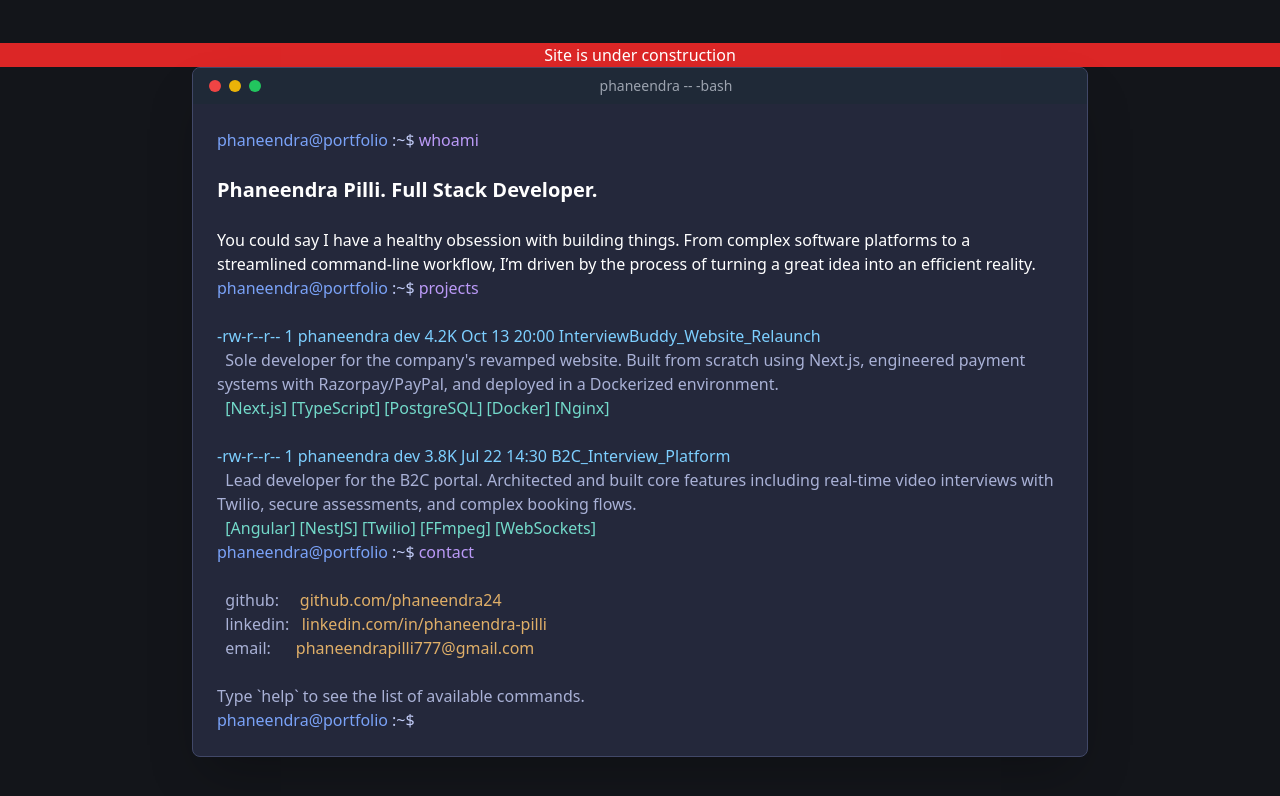
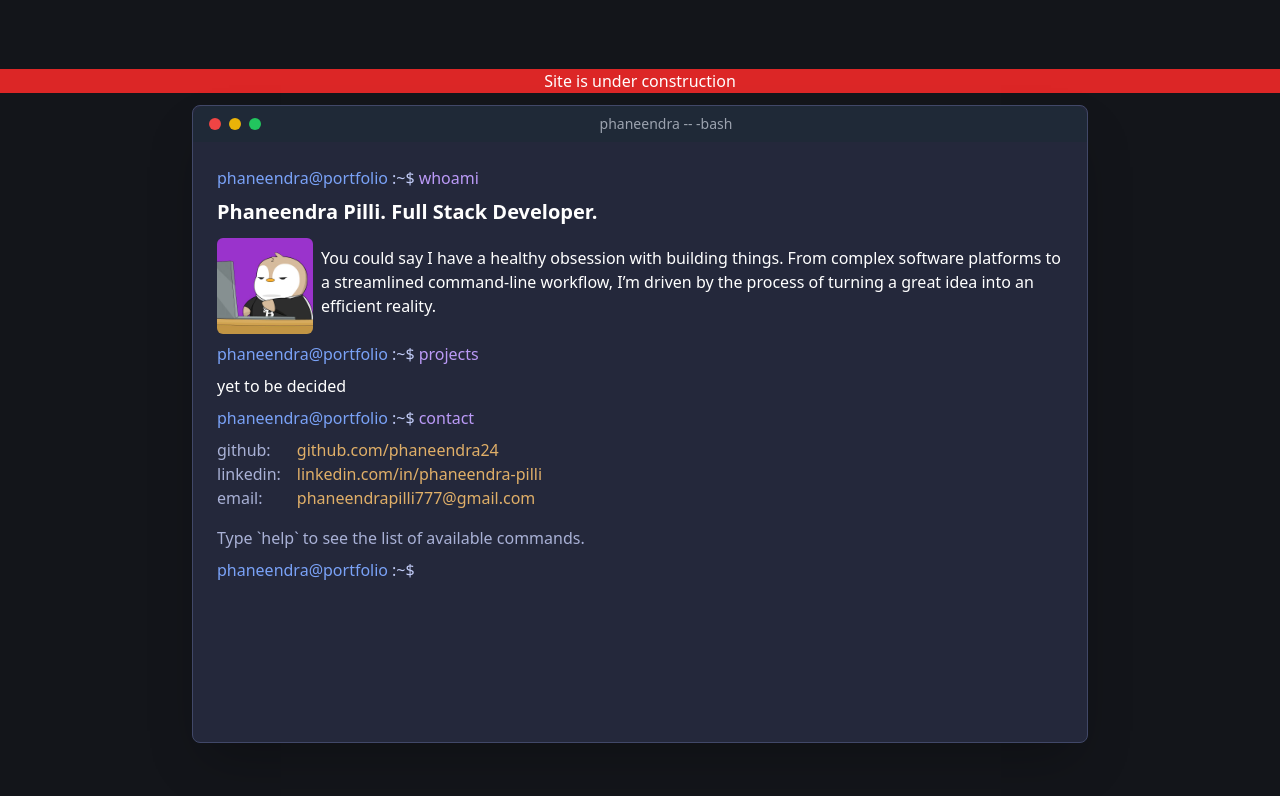
Before and after one commit to phaneendra24/portfolio, an Astro site: page / in a window 1280 px wide. Built offline with nearby package versions, Linux system fonts and the light colour scheme; Astro itself is replaced by a stand-in of ours.

Commit message:
Minor animations and code structure changes

```diff
--- a/package.json
+++ b/package.json
@@ -16,6 +16,7 @@
     "@types/react-dom": "^18.2.14",
     "astro": "^5.14.4",
     "astro-icon": "^0.8.1",
+    "framer-motion": "^12.23.24",
     "react": "^18.2.0",
     "react-dom": "^18.2.0",
     "react-router-dom": "^6.17.0",
--- a/src/components/terminal.tsx
+++ b/src/components/terminal.tsx
@@ -1,238 +1,362 @@
-import React, { useEffect, useRef } from 'react';
-import './Terminal.css'; // Move styles from <style> tag into a CSS file (see below)
+//src="https://media1.tenor.com/m/xDxQcEqYO-gAAAAC/kika-rune-kika.gif"
+import React, {
+  Children,
+  useEffect,
+  useRef,
+  useState,
+  type KeyboardEvent,
+  type ReactNode,
+} from 'react';
+import { motion, AnimatePresence } from 'framer-motion';
+import './Terminal.css'; // Your existing CSS file
+
+// =================================================================
+// 1. Define Output Components
+// Each command's output is its own component.
+// =================================================================
+
+const WhoamiOutput: React.FC = () => (
+  <div>
+    <strong className="text-xl text-white">
+      Phaneendra Pilli. Full Stack Developer.
+    </strong>
+    <div className="flex gap-2 mt-3">
+      <img src="/me.jpeg" alt="penguin" className="w-24 h-24 rounded-md" />
+      <p className="mt-2">
+        You could say I have a healthy obsession with building things. From
+        complex software platforms to a streamlined command-line workflow, I’m
+        driven by the process of turning a great idea into an efficient reality.
+      </p>
+    </div>
+  </div>
+);
+
+const ProjectsOutput: React.FC = () => (
+  <div className="flex flex-col gap-4">
+    {/* <div>
+      <span className="project-name">
+        -rw-r--r-- 1 phaneendra dev 4.2K Oct 13 20:00
+        InterviewBuddy_Website_Relaunch
+      </span>
+      <span className="output-text">
+        Sole developer for the company's revamped website. Built from scratch
+        using Next.js, engineered payment systems with Razorpay/PayPal, and
+        deployed in a Dockerized environment.
+      </span>
+      <span className="tech-stack">
+        [Next.js] [TypeScript] [PostgreSQL] [Docker] [Nginx]
+      </span>
+    </div>
+    <div>
+      <span className="project-name">
+        -rw-r--r-- 1 phaneendra dev 3.8K Jul 22 14:30 B2C_Interview_Platform
+      </span>
+      <span className="output-text">
+        Lead developer for the B2C portal. Architected and built core features
+        including real-time video interviews with Twilio, secure assessments,
+        and complex booking flows.
+      </span>
+      <span className="tech-stack">
+        [Angular] [NestJS] [Twilio] [FFmpeg] [WebSockets]
+      </span>
+    </div> */}
+    yet to be decided
+  </div>
+);
+
+const ContactOutput: React.FC = () => (
+  <div className="grid grid-cols-[auto_1fr] gap-x-4">
+    <span className="output-text">github:</span>
+    <a
+      href="https://github.com/phaneendra24"
+      target="_blank"
+      rel="noopener noreferrer"
+      className="contact-link"
+    >
+      github.com/phaneendra24
+    </a>
+    <span className="output-text">linkedin:</span>
+    <a
+      href="https://linkedin.com/in/phaneendra-pilli/"
+      target="_blank"
+      rel="noopener noreferrer"
+      className="contact-link"
+    >
+      linkedin.com/in/phaneendra-pilli
+    </a>
+    <span className="output-text">email:</span>
+    <a href="mailto:phaneendrapilli777@gmail.com" className="contact-link">
+      phaneendrapilli777@gmail.com
+    </a>
+  </div>
+);
+
+// The 'help' and 'ls' commands are dynamic, so they take props
+interface HelpOutputProps {
+  commands: Record<string, { description: string }>;
+}
+
+const HelpOutput: React.FC<HelpOutputProps> = ({ commands }) => (
+  <div>
+    <span className="output-text">Available commands:</span>
+    {Object.entries(commands).map(([cmd, { description }]) => (
+      <div key={cmd}>
+        <span className="command">{cmd.padEnd(10)}</span>
+        <span className="output-text">- {description}</span>
+      </div>
+    ))}
+  </div>
+);
+
+const CommandNotFound: React.FC<{ command: string }> = ({ command }) => (
+  <div>
+    <span className="error">bash: command not found: {command}</span>
+    <span className="output-text">
+      Try 'help' for a list of available commands.
+    </span>
+  </div>
+);
+
+// =================================================================
+// 2. Main Terminal Component
+// =================================================================
+const AnimationLayoutForCommand = ({ children }: { children: ReactNode }) => {
+  return (
+    <AnimatePresence>
+      <motion.div
+        initial={{ opacity: 0, y: 10 }} // Start invisible and slightly down
+        animate={{ opacity: 1, y: 0 }} // Animate to fully visible and original position
+        transition={{ duration: 0.3, ease: 'easeOut' }}
+        className="mb-2"
+      >
+        {children}
+      </motion.div>
+    </AnimatePresence>
+  );
+};
 
 const Terminal: React.FC = () => {
-  const terminalBodyRef = useRef<HTMLDivElement | null>(null);
+  const [lines, setLines] = useState<React.ReactNode[]>([]);
+  const [input, setInput] = useState('');
+  const [history, setHistory] = useState<string[]>([]);
+  const [historyIndex, setHistoryIndex] = useState(-1);
+  const [showPenguin, setShowPenguin] = useState(false);
 
-  const typingDelay = 50;
-  const commandDelay = 500;
+  const terminalBodyRef = useRef<HTMLDivElement>(null);
+  const inputRef = useRef<HTMLInputElement>(null);
 
-  const commands: Record<string, { description: string; output: string }> = {
+  // Store commands in a memoized object
+  const commands = React.useMemo(
+    () => ({
       whoami: {
         description: 'A little bit about me.',
-      output: `
-<strong class="text-xl text-white">Phaneendra Pilli. Full Stack Developer.</strong>
-
-You could say I have a healthy obsession with building things. From complex software platforms to a streamlined command-line workflow, I’m driven by the process of turning a great idea into an efficient reality.
-`,
+        output: (
+          <AnimationLayoutForCommand>
+            <WhoamiOutput />
+          </AnimationLayoutForCommand>
+        ),
       },
       projects: {
         description: 'View my professional work.',
-      output: `
-<span class="project-name">-rw-r--r-- 1 phaneendra dev 4.2K Oct 13 20:00 InterviewBuddy_Website_Relaunch</span>
-  <span class="output-text">Sole developer for the company's revamped website. Built from scratch using Next.js, engineered payment systems with Razorpay/PayPal, and deployed in a Dockerized environment.</span>
-  <span class="tech-stack">[Next.js] [TypeScript] [PostgreSQL] [Docker] [Nginx]</span>
-
-<span class="project-name">-rw-r--r-- 1 phaneendra dev 3.8K Jul 22 14:30 B2C_Interview_Platform</span>
-  <span class="output-text">Lead developer for the B2C portal. Architected and built core features including real-time video interviews with Twilio, secure assessments, and complex booking flows.</span>
-  <span class="tech-stack">[Angular] [NestJS] [Twilio] [FFmpeg] [WebSockets]</span>
-`,
+        output: (
+          <AnimationLayoutForCommand>
+            <ProjectsOutput />
+          </AnimationLayoutForCommand>
+        ),
       },
       contact: {
         description: 'How to get in touch.',
-      output: `
-  <span class="output-text">github:</span>     <a href="https://github.com/phaneendra24" target="_blank" class="contact-link">github.com/phaneendra24</a>
-  <span class="output-text">linkedin:</span>   <a href="https://linkedin.com/in/phaneendra-pilli/" target="_blank" class="contact-link">linkedin.com/in/phaneendra-pilli</a>
-  <span class="output-text">email:</span>      <a href="mailto:phaneendrapilli777@gmail.com" class="contact-link">phaneendrapilli777@gmail.com</a>
-`,
+        output: (
+          <AnimationLayoutForCommand>
+            <ContactOutput />
+          </AnimationLayoutForCommand>
+        ),
       },
       help: {
         description: 'Lists all available commands.',
-      output: '',
+        output: (
+          <AnimationLayoutForCommand>
+            <HelpOutput commands={{}} />
+          </AnimationLayoutForCommand>
+        ),
       },
-    ls: {
-      description: 'Lists all available commands.',
-      output: '',
-    },
-    clear: {
-      description: 'Clears the terminal screen.',
-      output: '',
-    },
+      clear: { description: 'Clears the terminal screen.', output: null }, // 'clear' is a special case
+    }),
+    []
+  );
+
+  // Populate dynamic 'help' command output
+  commands.help.output = <HelpOutput commands={commands} />;
+
+  // Aliases for commands
+  const aliasedCommands = {
+    ls: commands.help,
   };
 
-  commands.ls.output =
-    '\n<span class="output-text">Available commands:</span>\n' +
-    Object.keys(commands)
-      .map(
-        (cmd) =>
-          `  <span class="command">${cmd.padEnd(
-            10
-          )}</span> - <span class="output-text">${
-            commands[cmd].description
-          }</span>`
-      )
-      .join('\n') +
-    '\n';
+  // Focus input on click anywhere in the terminal
+  const focusInput = () => inputRef.current?.focus();
 
-  commands.help.output =
-    '\n<span class="output-text">Available commands:</span>\n' +
-    Object.keys(commands)
-      .map(
-        (cmd) =>
-          `  <span class="command">${cmd.padEnd(
-            10
-          )}</span> - <span class="output-text">${
-            commands[cmd].description
-          }</span>`
-      )
-      .join('\n') +
-    '\n';
+  useEffect(focusInput, []);
 
-  const scrollToBottom = () => {
+  // Auto-scroll to bottom
+  useEffect(() => {
     const el = terminalBodyRef.current;
-    if (el) el.scrollTop = el.scrollHeight;
+    if (el) {
+      el.scrollTop = el.scrollHeight;
+    }
+  }, [lines]);
+
+  // Initial animation sequence
+  useEffect(() => {
+    const runInitialSequence = async () => {
+      const initialCommands = ['whoami', 'projects', 'contact'];
+      for (const command of initialCommands) {
+        // Add the command line
+        setLines((prev) => [
+          ...prev,
+          <Prompt key={`prompt-${prev.length}`} command={command} />,
+        ]);
+        await new Promise((res) => setTimeout(res, 500)); // Wait before showing output
+        // Add the output
+        setLines((prev) => [
+          ...prev,
+          <div key={`output-${prev.length}`}>{commands[command].output}</div>,
+        ]);
+        await new Promise((res) => setTimeout(res, 800)); // Wait before next command
+      }
+      // Add final help message
+      setLines((prev) => [
+        ...prev,
+        <div key={`final-msg-${prev.length}`} className="output-text mt-4">
+          Type `help` to see the list of available commands.
+        </div>,
+      ]);
     };
+    runInitialSequence();
+  }, [commands]); // Rerun if commands object changes
 
-  const appendOutput = (html: string) => {
-    const el = terminalBodyRef.current;
-    if (!el) return;
-    const outputEl = document.createElement('div');
-    outputEl.innerHTML = html;
-    el.appendChild(outputEl);
-    scrollToBottom();
-  };
-
-  const createPrompt = (isInteractive = false) => {
-    const promptContainer = document.createElement('div');
-    promptContainer.classList.add('flex');
-    promptContainer.classList.add('gap-1');
-    let content =
-      '<span class="prompt-user">phaneendra@portfolio</span><span class="prompt-symbol">:~$</span> ';
-    if (isInteractive) {
-      content += `
-          <span class="command-input-container">
-            <input type="text" id="terminal-input" class="terminal-input" autocomplete="off" />
-          </span>
-          `;
-    }
-    promptContainer.innerHTML = content;
-    return promptContainer;
-  };
-
-  const processCommand = (command: string) => {
-    const el = terminalBodyRef.current;
-    if (!el) return;
-
+  const handleCommandSubmit = (command: string) => {
     if (!command) return;
 
-    if (commands[command]) {
+    // Add executed command to the history
+    const newHistory = [command, ...history];
+    setHistory(newHistory);
+    setHistoryIndex(-1);
+
+    // Add the prompt with the executed command to the lines
+    setLines((prev) => [...prev, <Prompt command={command} />]);
+
+    const cmd = aliasedCommands[command] || commands[command];
+
     if (command === 'clear') {
-        el.innerHTML = '';
+      setLines([]);
+    } else if (cmd) {
+      setLines((prev) => [...prev, <div key={prev.length}>{cmd.output}</div>]);
     } else {
-        appendOutput(commands[command].output);
-      }
-    } else {
-      appendOutput(
-        `<span class="error">bash: command not found: ${command}</span>\n<span class="output-text">Try 'help' for a list of available commands.</span>`
-      );
+      setLines((prev) => [
+        ...prev,
+        <CommandNotFound key={prev.length} command={command} />,
+      ]);
     }
   };
 
-  const createNewInteractiveLine = () => {
-    const el = terminalBodyRef.current;
-    if (!el) return;
-
-    const newLine = createPrompt(true);
-    el.appendChild(newLine);
-
-    const currentInput =
-      newLine.querySelector<HTMLInputElement>('#terminal-input');
-    currentInput?.focus();
-
-    currentInput?.addEventListener('keydown', (e) => {
+  const handleKeyDown = (e: KeyboardEvent<HTMLInputElement>) => {
     if (e.key === 'Enter') {
+      handleCommandSubmit(input.trim());
+      setInput('');
+    } else if (e.key === 'ArrowUp') {
       e.preventDefault();
-        const command = currentInput.value.trim();
-
-        const staticLine = currentInput.closest('div');
-        if (staticLine) {
-          staticLine.innerHTML = `<span class="prompt-user">phaneendra@portfolio</span><span class="prompt-symbol">:~$</span> <span class="command">${command}</span>`;
+      if (historyIndex < history.length - 1) {
+        const newIndex = historyIndex + 1;
+        setHistoryIndex(newIndex);
+        setInput(history[newIndex]);
       }
-
-        processCommand(command);
-        createNewInteractiveLine();
+    } else if (e.key === 'ArrowDown') {
+      e.preventDefault();
+      if (historyIndex > 0) {
+        const newIndex = historyIndex - 1;
+        setHistoryIndex(newIndex);
+        setInput(history[newIndex]);
+      } else {
+        setHistoryIndex(-1);
+        setInput('');
       }
-    });
-  };
-
-  const typeText = (element: HTMLElement, text: string): Promise<void> => {
-    return new Promise((resolve) => {
-      let i = 0;
-      const type = () => {
-        if (i < text.length) {
-          element.textContent += text.charAt(i);
-          i++;
-          scrollToBottom();
-          setTimeout(type, typingDelay);
-        } else {
-          resolve();
-        }
-      };
-      type();
-    });
-  };
-
-  const runInitialSequence = async () => {
-    const el = terminalBodyRef.current;
-    if (!el) return;
-
-    const initialCommands = ['whoami', 'projects', 'contact'];
-
-    for (const command of initialCommands) {
-      const promptEl = createPrompt();
-      el.appendChild(promptEl);
-
-      const commandSpan = document.createElement('span');
-      commandSpan.className = 'command';
-      promptEl.appendChild(commandSpan);
-
-      await typeText(commandSpan, command);
-      await new Promise((resolve) => setTimeout(resolve, commandDelay / 2));
-      appendOutput(commands[command].output);
-      await new Promise((resolve) => setTimeout(resolve, commandDelay));
-    }
-
-    appendOutput(
-      '\n<span class="output-text">Type `help` to see the list of available commands.</span>'
-    );
-    createNewInteractiveLine();
-  };
-
-  useEffect(() => {
-    runInitialSequence();
-    const handleKeyDown = (event) => {
-      if ((event.ctrlKey || event.metaKey) && event.key.toLowerCase() === 'l') {
-        event.preventDefault(); // Prevent browser default (address bar focus)
-        console.log('Ctrl+L or Cmd+L pressed!');
-        processCommand('clear');
-
-        createNewInteractiveLine();
+    } else if ((e.ctrlKey || e.metaKey) && e.key.toLowerCase() === 'l') {
+      e.preventDefault();
+      setLines([]);
+    } else if (e.key === 'Tab') {
+      e.preventDefault();
+      handleCommandSubmit('ls');
     }
   };
 
-    window.addEventListener('keydown', handleKeyDown);
-    return () => window.removeEventListener('keydown', handleKeyDown);
-  }, []);
-
   return (
-    <div className="w-full ">
-      <div className="bg-red-600 w-full text-center text-white">
+    <div className="w-full" onClick={focusInput}>
+      <div className="flex justify-center items-center gap-5 mt-3 bg-red-600 mb-3 ">
         Site is under construction
       </div>
+      <div className="terminal-window max-w-4xl min-w-[50%] mx-auto rounded-lg shadow-2xl relative">
+        {/* Your AnimatePresence and Penguin popup JSX can remain here */}
+        <AnimatePresence>
+          {showPenguin && (
+            <motion.div
+              key="penguin"
+              initial={{ opacity: 0, y: 40 }}
+              animate={{ opacity: 1, y: 0 }}
+              exit={{ opacity: 0, y: 40 }}
+              transition={{
+                type: 'spring',
+                stiffness: 100,
+                damping: 14,
+              }}
+              className="absolute -top-32  left-0 right-0 z-[100] flex items-center justify-between  rounded-b-xl shadow-2xl p-6"
+            >
+              <img
+                src="https://media.tenor.com/staU78dYIK4AAAAi/working-work.gif"
+                alt="Tux Penguin"
+                className="w-20 h-20 animate-bounce-slow"
+              />
+              <div className="relative mt-3 text-center text-gray-200 font-mono text-base bg-[#1f2937] px-4 py-2 rounded-xl penguin-message">
+                Maybe you want to view my resume?
+              </div>
+              <a
+                href="https://your-public-resume-link.com"
+                target="_blank"
+                rel="noopener noreferrer"
+                className="mt-3 flex items-center gap-2 text-blue-400 hover:text-blue-300 font-semibold transition-transform hover:scale-105"
+              >
+                <svg
+                  xmlns="http://www.w3.org/2000/svg"
+                  className="h-5 w-5"
+                  fill="none"
+                  viewBox="0 0 24 24"
+                  stroke="currentColor"
+                >
+                  <path
+                    strokeLinecap="round"
+                    strokeLinejoin="round"
+                    strokeWidth="2"
+                    d="M12 4v16m8-8H4"
+                  />
+                </svg>
+                View Resume
+              </a>
+            </motion.div>
+          )}
+        </AnimatePresence>
+
+        {/* Terminal Header */}
+        <div className="bg-gray-800 px-4 py-2 flex items-center rounded-t-xl relative z-20">
+          {/* Window Controls */}
+          <div className="flex space-x-2">
             <div
-        className="terminal-window max-w-4xl min-w-[50%] mx-auto rounded-lg shadow-2xl overflow-hidden"
-        onClick={() => {
-          const input = document.getElementById(
-            'terminal-input'
-          ) as HTMLInputElement | null;
-          input?.focus();
-        }}
-      >
-        {/* Terminal Header */}
-        <div className="bg-gray-800 px-4 py-2 flex items-center">
-          <div className="flex space-x-2">
-            <div className="w-3 h-3 rounded-full bg-red-500"></div>
-            <div className="w-3 h-3 rounded-full bg-yellow-500"></div>
+              onClick={() => setShowPenguin(!showPenguin)}
+              className="w-3 h-3 rounded-full bg-red-500 cursor-pointer"
+            ></div>
+            <div
+              className="w-3 h-3 rounded-full bg-yellow-500"
+              onMouseEnter={() => setShowPenguin(true)}
+            ></div>
             <div className="w-3 h-3 rounded-full bg-green-500"></div>
           </div>
           <div className="flex-grow text-center text-sm text-gray-400">
@@ -242,13 +366,63 @@ You could say I have a healthy obsession with building things. From complex soft
 
         {/* Terminal Body */}
         <div
-          id="terminal-body"
           ref={terminalBodyRef}
           className="p-6 text-sm sm:text-base whitespace-pre-wrap min-h-[600px] overflow-y-auto"
-        ></div>
+        >
+          {lines.map((line, index) => (
+            <div key={index} className="mb-2">
+              {line}
+            </div>
+          ))}
+          <Prompt
+            command={input}
+            isInput={true}
+            inputRef={inputRef}
+            onKeyDown={handleKeyDown}
+            onChange={(e) => setInput(e.target.value)}
+          />
+        </div>
       </div>
     </div>
   );
 };
 
+// =================================================================
+// 3. Helper Component for the Prompt Line
+// =================================================================
+
+interface PromptProps {
+  command?: string;
+  isInput?: boolean;
+  inputRef?: React.RefObject<HTMLInputElement>;
+  onKeyDown?: (e: KeyboardEvent<HTMLInputElement>) => void;
+  onChange?: (e: React.ChangeEvent<HTMLInputElement>) => void;
+}
+
+const Prompt: React.FC<PromptProps> = ({
+  command,
+  isInput = false,
+  inputRef,
+  onKeyDown,
+  onChange,
+}) => (
+  <div className="flex gap-1 items-center">
+    <span className="prompt-user">phaneendra@portfolio</span>
+    <span className="prompt-symbol">:~$</span>
+    {isInput ? (
+      <input
+        ref={inputRef}
+        type="text"
+        value={command}
+        onChange={onChange}
+        onKeyDown={onKeyDown}
+        className="terminal-input flex-1"
+        autoComplete="off"
+      />
+    ) : (
+      <span className="command">{command}</span>
+    )}
+  </div>
+);
+
 export default Terminal;
```
Also changed, not shown: public/me.jpeg (added), public/skipr.gif (added), 1 other file. Lines whose indentation alone changed are shown as unchanged.
